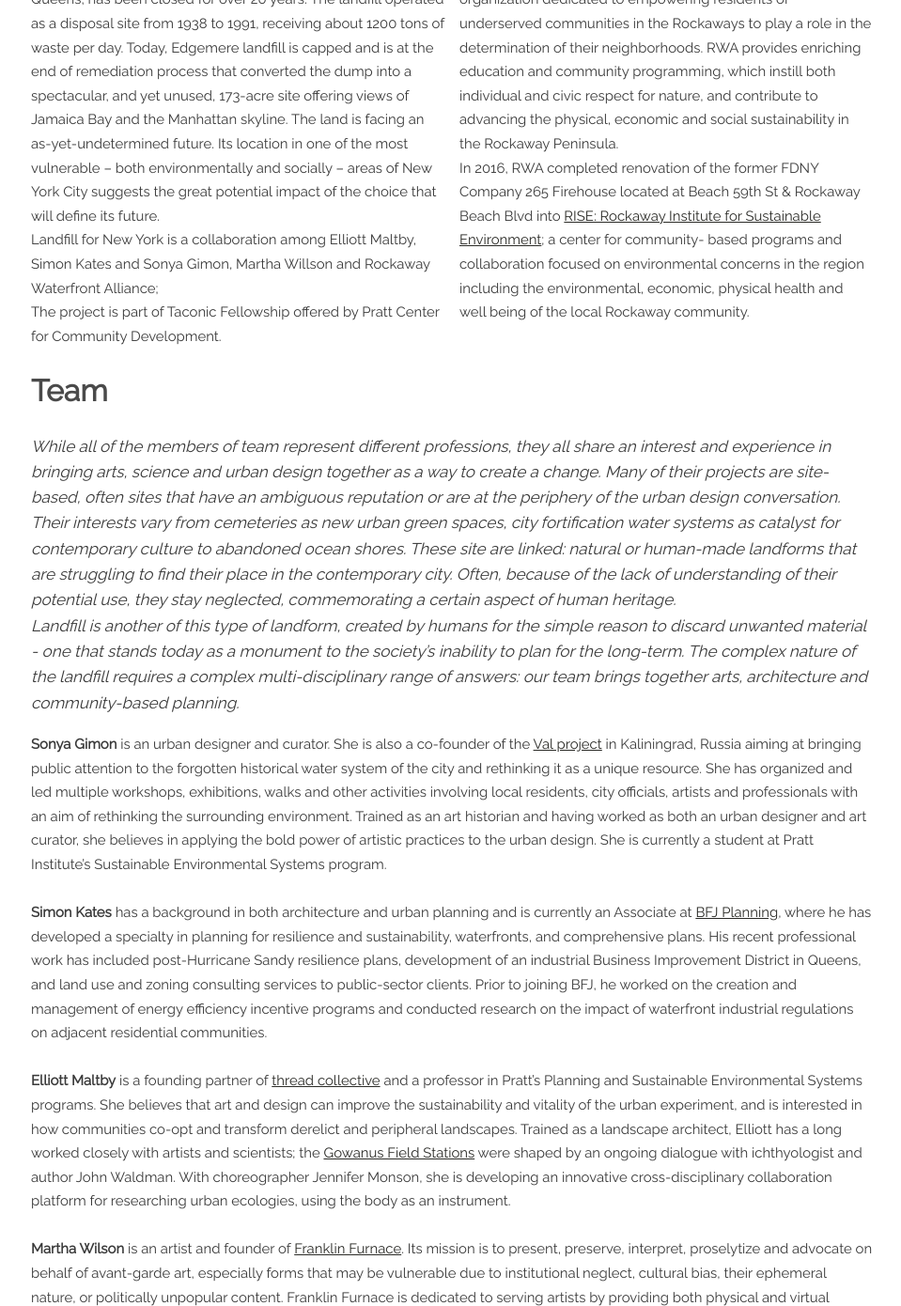
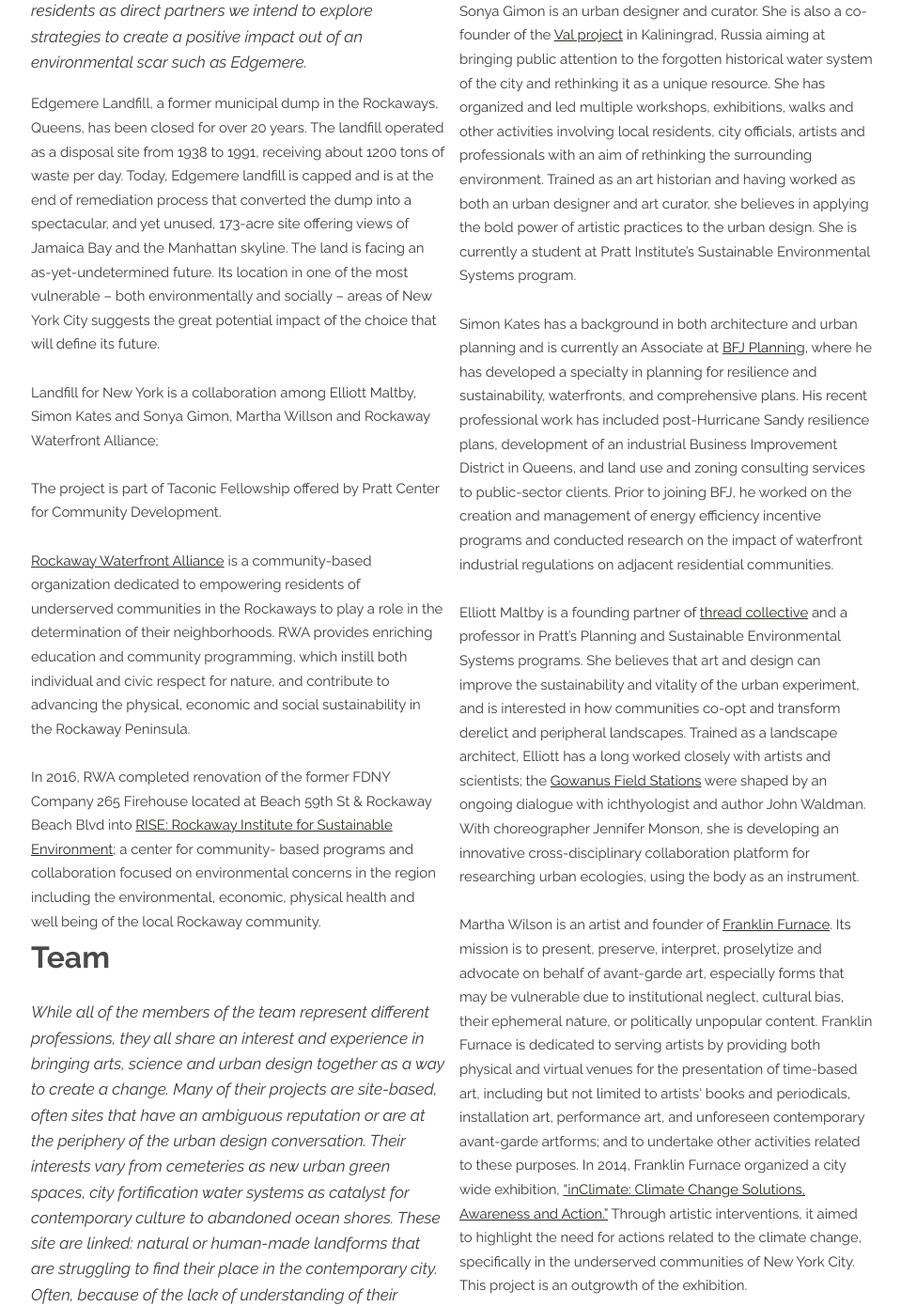
Before and after one commit to Landfills/Landfill-homepage, a plain HTML site: page about.html in a window 1280 px wide. Shown: the part 1330-2720 px from the top of the page at 94% size, without its empty margins (159-1118 px from the left). Drawn offline with Linux system fonts and the light colour scheme.

Commit message:
Add files via upload

```diff
--- a/about.html
+++ b/about.html
@@ -4,7 +4,7 @@
 		<meta charset="utf-8">
 		<meta name="viewport" content="width=device-width">
 		<title>About</title>
-		<link href="https://fonts.googleapis.com/css?family=Raleway" rel="stylesheet">
+		<link href="https://fonts.googleapis.com/css?family=Raleway:300,400,400i,500,600,700,800,900" rel="stylesheet">
 		<link href="https://fonts.googleapis.com/css?family=Playfair+Display" rel="stylesheet">
 		<!-- <link href="https://fonts.googleapis.com/css?family=Open+Sans:400,400i" rel="stylesheet"> -->
 
@@ -31,32 +31,34 @@
 					</figure>
 				<!-- </div> -->
 			<div class="container clearfix page-top">
+				<div class="article">
 				<p class="article-title">Landfill for New York</p>
 				<div class="article-summary">
 					<span class="article-paragraph-summary">Landfill for New York project aims to bring local residents together with a diverse group of experts and artists to understand and imagine the potential of the Edgemere site. New York City’s legacy landfills were sited to obscure their environmental and community impacts. By capping landfills like Edgemere, the City may have turned a negative influence into, at best, a net neutral. With the residents as direct partners we intend to explore strategies to create a positive impact out of an environmental scar such as Edgemere.<br></span>
-				<div>
-				<div class="article">
-					<span class="article-paragraph-normal">Edgemere Landfill, a former municipal dump in the Rockaways, Queens, has been closed for over 20 years. The landfill operated as a disposal site from 1938 to 1991, receiving about 1200 tons of waste per day. Today, Edgemere landfill is capped and is at the end of remedia­tion process that converted the dump into a spectacular, and yet unused, 173-acre site of­fering views of Jamaica Bay and the Manhattan skyline. The land is facing an as-yet-undeter­mined future. Its location in one of the most vulnerable – both environmentally and socially – areas of New York City suggests the great potential impact of the choice that will define its future.<br>
-					Landfill for New York is a collaboration among  Elliott Maltby, Simon Kates and Sonya Gimon, Martha Willson and Rockaway Waterfront Alliance;<br> The project is part of Taconic Fellowship offered by Pratt Center for Community Development.<br>
-					<a href class="text-link"="https://www.rwalliance.org">Rockaway Waterfront Alliance</a> is a community-based organization dedicated to empowering residents of underserved communities in the Rockaways to play a role in the determination of their neighborhoods. RWA provides enriching education and community programming, which instill both individual and civic respect for nature, and contribute to advancing the physical, economic and social sustainability in the Rockaway Peninsula. <br>In 2016, RWA completed renovation of the former FDNY Company 265 Firehouse located at Beach 59th St & Rockaway Beach Blvd into <a href class="text-link"="https://www.rwalliance.org/rwa/projects/projects_3/">RISE: Rockaway Institute for Sustainable Environment</a>; a center for community- based programs and collaboration focused on environmental concerns in the region including the environmental, economic, physical health and well being of the local Rockaway community.
+				</div>
+
+					<span class="article-paragraph-normal">Edgemere Landfill, a former municipal dump in the Rockaways, Queens, has been closed for over 20 years. The landfill operated as a disposal site from 1938 to 1991, receiving about 1200 tons of waste per day. Today, Edgemere landfill is capped and is at the end of remedia­tion process that converted the dump into a spectacular, and yet unused, 173-acre site of­fering views of Jamaica Bay and the Manhattan skyline. The land is facing an as-yet-undeter­mined future. Its location in one of the most vulnerable – both environmentally and socially – areas of New York City suggests the great potential impact of the choice that will define its future.<br><br>
+					Landfill for New York is a collaboration among  Elliott Maltby, Simon Kates and Sonya Gimon, Martha Willson and Rockaway Waterfront Alliance;<br><br> The project is part of Taconic Fellowship offered by Pratt Center for Community Development.<br><br>
+					<a href class="text-link"="https://www.rwalliance.org">Rockaway Waterfront Alliance</a> is a community-based organization dedicated to empowering residents of underserved communities in the Rockaways to play a role in the determination of their neighborhoods. RWA provides enriching education and community programming, which instill both individual and civic respect for nature, and contribute to advancing the physical, economic and social sustainability in the Rockaway Peninsula. <br><br>In 2016, RWA completed renovation of the former FDNY Company 265 Firehouse located at Beach 59th St & Rockaway Beach Blvd into <a href class="text-link"="https://www.rwalliance.org/rwa/projects/projects_3/">RISE: Rockaway Institute for Sustainable Environment</a>; a center for community- based programs and collaboration focused on environmental concerns in the region including the environmental, economic, physical health and well being of the local Rockaway community.
 					</span>
-				</div>
+
 				<p class="article-title">Team</p>
 				<div class="article-summary">
-					<span class="article-paragraph-summary">While all of the members of team represent different professions, they all share an interest and experience in bringing arts, science and urban design together as a way to create a change. Many of their projects are site-based, often sites that have an ambiguous reputation or are at the periphery of the urban design conversation. Their interests vary from cemeteries as new urban green spaces, city fortification water systems as catalyst for contemporary culture to abandoned ocean shores. These site are linked: natural or human-made landforms that are struggling to find their place in the contemporary city. Often, because of the lack of un­derstanding of their potential use, they stay neglected, commemorating a certain aspect of human heritage.<br>Landfill is another of this type of landform, created by humans for the simple reason to discard unwanted material - one that stands today as a monument to the society’s inability to plan for the long-term. The complex nature of the landfill requires a complex multi-disci­plinary range of answers: our team brings together arts, architecture and communi­ty-based planning.</span>
+					<span class="article-paragraph-summary">While all of the members of the team represent different professions, they all share an interest and experience in bringing arts, science and urban design together as a way to create a change. Many of their projects are site-based, often sites that have an ambiguous reputation or are at the periphery of the urban design conversation. Their interests vary from cemeteries as new urban green spaces, city fortification water systems as catalyst for contemporary culture to abandoned ocean shores. These site are linked: natural or human-made landforms that are struggling to find their place in the contemporary city. Often, because of the lack of un­derstanding of their potential use, they stay neglected, commemorating a certain aspect of human heritage.<br><br>Landfill is another of this type of landform, created by humans for the simple reason to discard unwanted material - one that stands today as a monument to the society’s inability to plan for the long-term. The complex nature of the landfill requires a complex multi-disci­plinary range of answers: our team brings together arts, architecture and communi­ty-based planning.</span>
 				</div>
 				<span class="article-paragraph-normal">
-				<b>Sonya Gimon</b> is an urban designer and curator. She is also a co-founder of the <a href="http://en.val.today" class="text-link">Val project</a> in Kaliningrad, Russia aiming at bringing public attention to the forgotten historical water system of the city and rethinking it as a unique resource. She has organized and led multiple workshops, exhibitions, walks and other activities involving local residents, city officials, artists and professionals with an aim of rethinking the surrounding environment. Trained as an art historian and having worked as both an urban designer and art curator, she believes in applying the bold power of artistic practices to the urban design. She is currently a student at Pratt Institute’s Sustainable Environmental Systems program.<br><br>
+				<span class="team-member">Sonya Gimon</span> is an urban designer and curator. She is also a co-founder of the <a href="http://en.val.today" class="text-link">Val project</a> in Kaliningrad, Russia aiming at bringing public attention to the forgotten historical water system of the city and rethinking it as a unique resource. She has organized and led multiple workshops, exhibitions, walks and other activities involving local residents, city officials, artists and professionals with an aim of rethinking the surrounding environment. Trained as an art historian and having worked as both an urban designer and art curator, she believes in applying the bold power of artistic practices to the urban design. She is currently a student at Pratt Institute’s Sustainable Environmental Systems program.<br><br>
 				</span>
 				<span class="article-paragraph-normal">
-				<b>Simon Kates</b> has a background in both architecture and urban planning and is currently an Associate at <a href="http://www.bfjplanning.com" class="text-link"> BFJ Planning</a>, where he has developed a specialty in planning for resilience and sustainability, waterfronts, and comprehensive plans. His recent professional work has included post-Hurricane Sandy resilience plans, development of an industrial Business Improvement District in Queens, and land use and zoning consulting services to public-sector clients. Prior to joining BFJ, he worked on the creation and management of energy efficiency incentive programs and conducted research on the impact of waterfront industrial regulations on adjacent residential communities.<br><br>
+				<span class="team-member">Simon Kates</span> has a background in both architecture and urban planning and is currently an Associate at <a href="http://www.bfjplanning.com" class="text-link"> BFJ Planning</a>, where he has developed a specialty in planning for resilience and sustainability, waterfronts, and comprehensive plans. His recent professional work has included post-Hurricane Sandy resilience plans, development of an industrial Business Improvement District in Queens, and land use and zoning consulting services to public-sector clients. Prior to joining BFJ, he worked on the creation and management of energy efficiency incentive programs and conducted research on the impact of waterfront industrial regulations on adjacent residential communities.<br><br>
 				</span>
 				<span class="article-paragraph-normal">
-				<b>Elliott Maltby</b> is a founding partner of <a href="http://www.threadcollective.com" class="text-link">thread collective</a> and a professor in Pratt’s Planning and Sustainable Environmental Systems programs. She believes that art and design can improve the sustainability and vitality of the urban experiment, and is interested in how communities co-opt and transform derelict and peripheral landscapes. Trained as a landscape architect, Elliott has a long worked closely with artists and scientists; the <a href="http://www.threadcollective.com/?projects=gowanus-field-stations" class="text-link">Gowanus Field Stations</a> were shaped by an ongoing dialogue with ichthyologist and author John Waldman. With choreographer Jennifer Monson, she is developing an innovative cross-disciplinary collaboration platform for researching urban ecologies, using the body as an instrument.<br><br>
+				<span class="team-member">Elliott Maltby</span> is a founding partner of <a href="http://www.threadcollective.com" class="text-link">thread collective</a> and a professor in Pratt’s Planning and Sustainable Environmental Systems programs. She believes that art and design can improve the sustainability and vitality of the urban experiment, and is interested in how communities co-opt and transform derelict and peripheral landscapes. Trained as a landscape architect, Elliott has a long worked closely with artists and scientists; the <a href="http://www.threadcollective.com/?projects=gowanus-field-stations" class="text-link">Gowanus Field Stations</a> were shaped by an ongoing dialogue with ichthyologist and author John Waldman. With choreographer Jennifer Monson, she is developing an innovative cross-disciplinary collaboration platform for researching urban ecologies, using the body as an instrument.<br><br>
 				</span>
 				<span class="article-paragraph-normal">
-				<b>Martha Wilson</b> is an artist and founder of <a href="http://franklinfurnace.org" class="text-link">Franklin Furnace</a>. Its mission is to present, preserve, interpret, proselytize and advocate on behalf of avant-garde art, especially forms that may be vulnerable due to institutional neglect, cultural bias, their ephemeral nature, or politically unpopular content. Franklin Furnace is dedicated to serving artists by providing both physical and virtual venues for the presentation of time-based art, including but not limited to artists' books and periodicals, installation art, performance art, and unforeseen contemporary avant-garde artforms; and to undertake other activities related to these purposes. In 2014, Franklin Furnace organized a city wide exhibition, <a href="http://inclimate.org/?page_id=77" class="text-link">“inClimate: Climate Change Solutions, Awareness and Action.”</a> Through artistic interventions, it aimed to highlight the need for actions related to the climate change, specifically in the underserved communities of New York City. This project is an outgrowth of the exhibition. <br><br>
+				<span class="team-member">Martha Wilson</span> is an artist and founder of <a href="http://franklinfurnace.org" class="text-link">Franklin Furnace</a>. Its mission is to present, preserve, interpret, proselytize and advocate on behalf of avant-garde art, especially forms that may be vulnerable due to institutional neglect, cultural bias, their ephemeral nature, or politically unpopular content. Franklin Furnace is dedicated to serving artists by providing both physical and virtual venues for the presentation of time-based art, including but not limited to artists' books and periodicals, installation art, performance art, and unforeseen contemporary avant-garde artforms; and to undertake other activities related to these purposes. In 2014, Franklin Furnace organized a city wide exhibition, <a href="http://inclimate.org/?page_id=77" class="text-link">“inClimate: Climate Change Solutions, Awareness and Action.”</a> Through artistic interventions, it aimed to highlight the need for actions related to the climate change, specifically in the underserved communities of New York City. This project is an outgrowth of the exhibition. <br><br>
 				</span>
+			</div>
 			</div>
 		</div>
 		<footer class="main-footer">
```
Also changed, not shown: contact.html (+1 -1 lines), event1.html (+6 -4 lines), events-summary.html (+2 -2 lines), exploration-summary.html (+2 -23 lines), exploration1.html (+8 -6 lines), index.html (+2 -2 lines).
